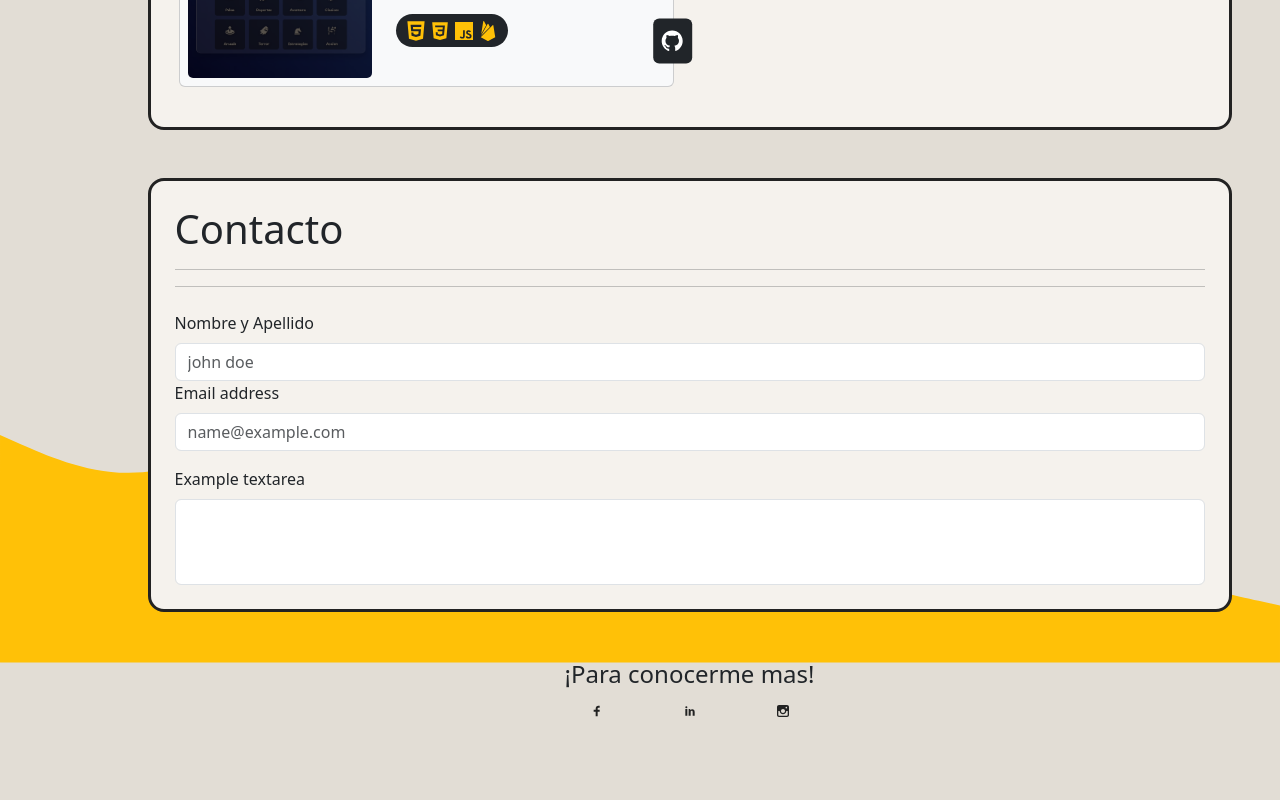
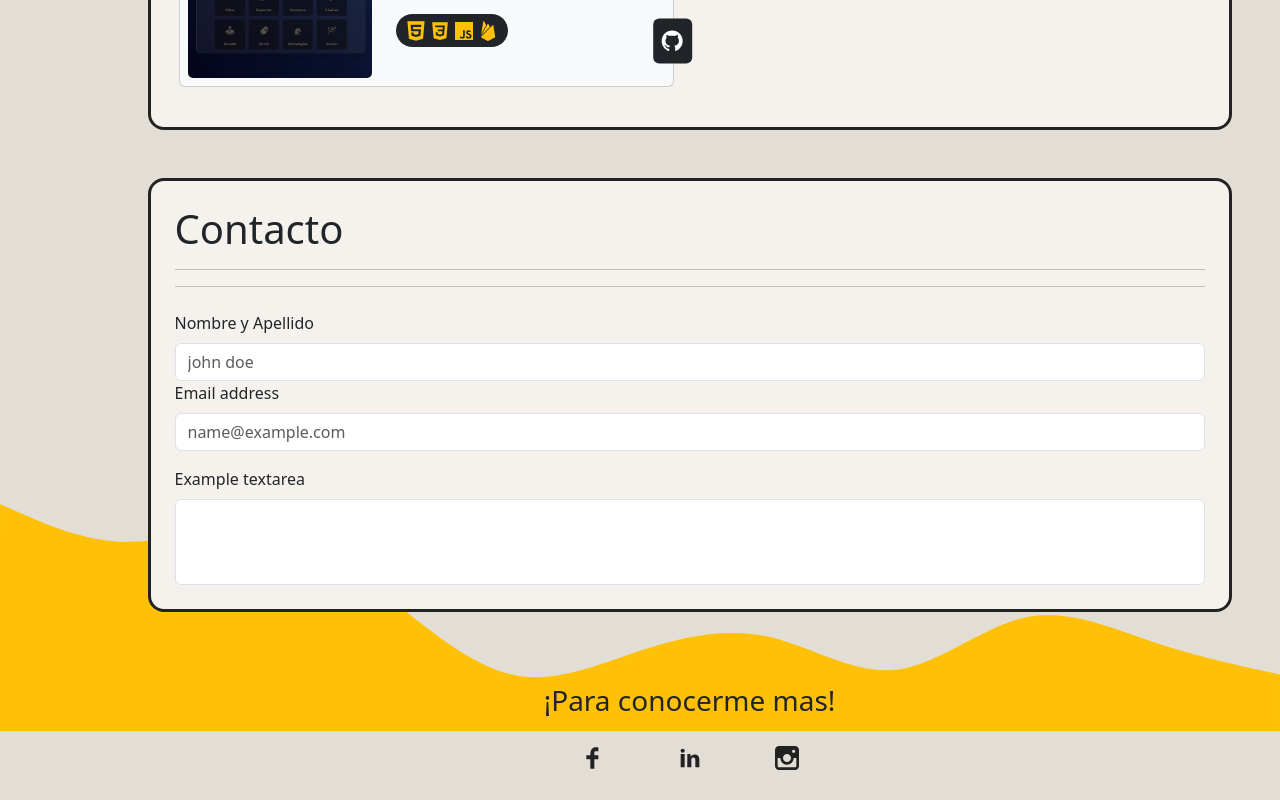
Before and after one commit to EmanuelRigo/portfolio, a React (Create React App) app: page / in a window 1280 px wide. Shown: the part 1736-2536 px from the top of the page. Before the commit the page ends 2467 px from the top, so only its background shows below. Built offline with nearby package versions, Linux system fonts and the light colour scheme; a web font is replaced by a local one.

Commit message:
corrigiendo iconos//pc escritorio

```diff
--- a/src/components/Footer.jsx
+++ b/src/components/Footer.jsx
@@ -7,10 +7,10 @@ import { Row, Col } from "react-bootstrap";
 
 const Footer = () => {
   return (
-    <footer className="mt-5">
+    <footer className="mt-5 mb-3">
       <Row>
         <Col className="mx-auto">
-          <h4 className="text-center">¡Para conocerme mas!</h4>{" "}
+          <h3 className="text-center m-4">¡Para conocerme mas!</h3>{" "}
         </Col>
       </Row>
       <Row>
--- a/src/footer.css
+++ b/src/footer.css
@@ -1,9 +1,11 @@
 /* #f0db4f */
-footer{
-
-    padding-bottom: 10px;
+footer {
+  padding-bottom: 10px;
 }
-a{
-    color: #222;
-    text-decoration: none;
+a {
+  color: #222;
+  text-decoration: none;
 }
+svg {
+  font-size: 2rem;
+}
```
